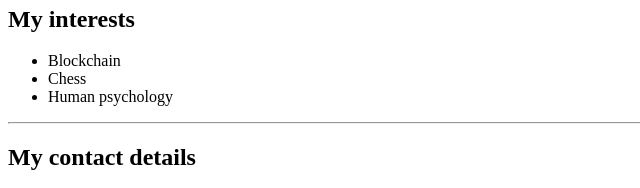
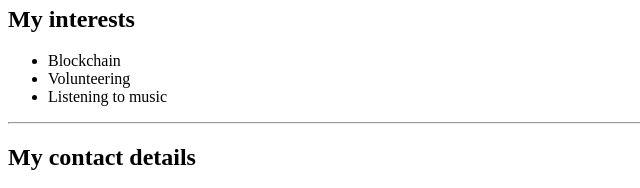
Before and after one commit to tanishachandani/MyWebsite, a plain HTML site: page index.html in a window 1280 px wide. Shown: the part 839-1027 px from the top of the page, 0-640 px from the left. Drawn offline with Linux system fonts and the light colour scheme.

Commit message:
Update index.html

```diff
--- a/index.html
+++ b/index.html
@@ -56,8 +56,8 @@
     <h2>My interests</h2>
     <ul type="1">
         <li>Blockchain</li>
-        <li>Chess</li>
-        <li>Human psychology</li>
+        <li>Volunteering</li>
+        <li>Listening to music</li>
     </ul>
     <hr>
     <h2>My contact details</h2>
```
